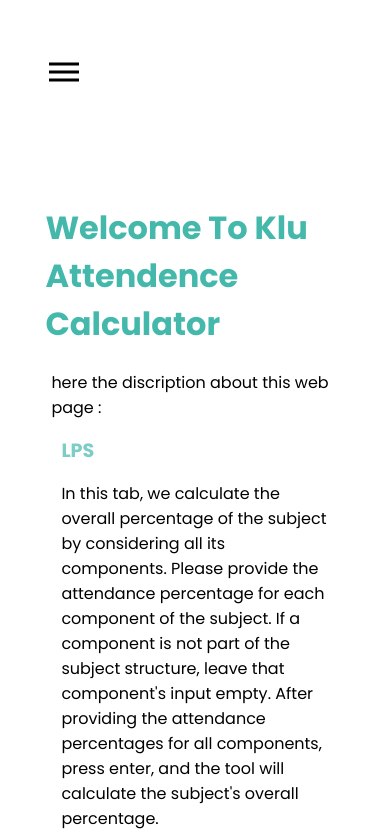
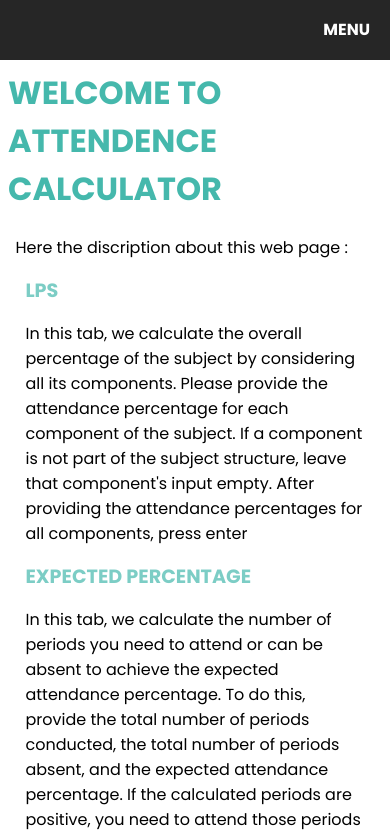
Before and after one commit to Ram-Surampudi/klu-calculater, a React (Create React App) app: page /home in a window 390 px wide. Shown: the top 836 px of the page. Built offline with nearby package versions, Linux system fonts and the light colour scheme.

Commit message:
navbar correted

```diff
--- a/package.json
+++ b/package.json
@@ -9,6 +9,7 @@
     "@testing-library/user-event": "^13.5.0",
     "att": "file:",
     "attendence": "file:",
+    "jquery": "^3.7.1",
     "react": "^18.3.1",
     "react-dom": "^18.3.1",
     "react-router-dom": "^6.23.1",
--- a/src/App.js
+++ b/src/App.js
@@ -14,7 +14,7 @@ function App() {
 
   return (
     <div>
-      <Nav/>
+      <Nav />
       <BrowserRouter>
       <Routes>
         <Route path='/' element={<Navigate to='/home' />} />
--- a/src/Files/DecreaseAtt.js
+++ b/src/Files/DecreaseAtt.js
@@ -22,9 +22,6 @@ const DecreaseAtt = () => {
 
   return (
 <div className='div'>
-<div className='lineBreak'>
-            <br></br><br></br><br></br><br></br><br></br><br></br><br></br>
-        </div>
     <h1>Attendce calculation on leave</h1>
     <form className='form-class' onSubmit={Result}>
         <label for='totalPeriods'>Enter the total conducted periods :</label>
--- a/src/Files/ExpectedPer.js
+++ b/src/Files/ExpectedPer.js
@@ -20,10 +20,6 @@ const ExpectedPer = () => {
 
   return (
     <div className='div'>
-        <div className='lineBreak'>
-            <br></br><br></br><br></br><br></br><br></br><br></br><br></br>
-        </div>
-
     <h1>Expected percentage</h1>
     <form className='form-class' onSubmit={Result}>
         <label>Enter the total conducted periods :</label>
--- a/src/Files/GeneralAttendence.js
+++ b/src/Files/GeneralAttendence.js
@@ -23,9 +23,6 @@ const GeneralAttendence = () => {
 
   return (
 <div className='div'>
-<div className='lineBreak'>
-            <br></br><br></br><br></br><br></br><br></br><br></br><br></br>
-        </div>
     <h1>General Attendence</h1>
     <form className='form-class' onSubmit={Result}>
         <label for='totalPeriods'>Enter the total conducted periods :</label>
--- a/src/Files/Home.js
+++ b/src/Files/Home.js
@@ -3,15 +3,12 @@ import React from 'react'
 const Home = () => {
   return (
     <div className='div'>
-        <div className='lineBreak'>
-            <br></br><br></br><br></br><br></br><br></br><br></br><br></br>
-        </div>
-        <h1 className='main'> welcome to klu Attendence Calculator</h1>
+        <h1 className='main'> welcome to Attendence Calculator</h1>
         <section className='sub'>
-            <p> here the discription about this web page : </p>
+            <p> Here the discription about this web page : </p>
             <div className='sub0'>
                 <h1><a className='hyperlink' href='/ltps'>LPS</a></h1>
-                <p>In this tab, we calculate the overall percentage of the subject by considering all its components. Please provide the attendance percentage for each component of the subject. If a component is not part of the subject structure, leave that component's input empty. After providing the attendance percentages for all components, press enter, and the tool will calculate the subject's overall percentage.</p>
+                <p>In this tab, we calculate the overall percentage of the subject by considering all its components. Please provide the attendance percentage for each component of the subject. If a component is not part of the subject structure, leave that component's input empty. After providing the attendance percentages for all components, press enter</p>
             </div>
             <div className='sub0'>
                 <h1><a className='hyperlink' href='/expected-percentage'>Expected percentage</a></h1>
@@ -23,8 +20,11 @@ const Home = () => {
             </div>
             <div className='sub0'>
                 <h1><a className='hyperlink' href='/take-a-leave'>take a leave </a> </h1>
-                <p>In this tab, you can calculate how much the attendance percentage will decrease when taking a leave. To do this, provide the total periods conducted up to the current date, the total absences up to the current date, and specify the number of periods you plan to take leave for. The calculation will then determine the resulting attendance percentage after accounting for the leave taken.</p>
+                <p>In this tab, you can calculate how much the attendance percentage will decrease when taking a leave. To do this, provide the total periods conducted up to the current date, the total absences up to the current date, and specify the number of periods you plan to take leave</p>
             </div>
+            <div className='note'>
+                <p>Note : 1 Class = 2 periods</p>
+                </div>
         </section>
     </div>
   )
--- a/src/Files/Ltps.js
+++ b/src/Files/Ltps.js
@@ -20,9 +20,6 @@ const Ltps = () => {
 
   return (
     <div className='div'>
-        <div className='lineBreak'>
-            <br></br><br></br><br></br><br></br><br></br><br></br><br></br>
-        </div>
       <h1>LTPS</h1>
         <form className='form-class' onSubmit={Result}>
             <label for='lecture'>Enter the Lecture percentage :</label>
--- a/src/Files/Nav.js
+++ b/src/Files/Nav.js
@@ -1,41 +1,36 @@
-import React from 'react'
+import React, { useState } from 'react'
 import "./name.css";
+import $ from 'jquery';
 
 const NavBar = () => {
 
   const navItems = ['home','ltps','expected-percentage', 'attendence' , 'take-a-leave' ];
 
-      const ButtonHandler = ()=>{
+  const [isActive, setIsActive] = useState(false);
 
-        const hamburger = document.querySelector(".hamburger");
-        const navLinks = document.querySelector(".nav-links");
-        const links = document.querySelectorAll(".nav-links li");
-         //Animate Links
-          navLinks.classList.toggle("open");
-          links.forEach(link => {
-              link.classList.toggle("fade");
-          });
-
-          //Hamburger Animation
-          hamburger.classList.toggle("toggle");
-};
+  const toggleMenu = () => {
+    setIsActive(!isActive);
+   if(isActive)
+    $('.div').css('margin-top', '10px');
+    else
+    $('.div').css('margin-top', '170px');
+  }
 
   return (
-    <nav className='myNavBar'>
-    {/* <div class="logo">
-        <img src="logo.svg" alt="Logo Image" />
-    </div> */}
-    <div class="hamburger" onClick={ButtonHandler}>
-        <div class="line1"></div>
-        <div class="line2"></div>
-        <div class="line3"></div>
+   <div>
+        <div class="responsive-bar">
+        <div class="menu">
+        <h4 onClick={toggleMenu}>Menu</h4>
+        </div>
     </div>
-    <ul class="nav-links">
-          {navItems?.map(item =>(
-                <li  key={item}> <a href= {item}>{item?.toUpperCase()}</a></li>
-            ))}
-    </ul>
-</nav>
+    <nav className='black'>
+    <ul className={isActive ? 'active' : ''}>
+          {navItems.map((e)=>(
+            <li><a href= {'/'+e}>{e.toUpperCase()}</a></li>
+          ))}
+            </ul>
+        </nav>
+   </div>
   )
 }
 
--- a/src/Files/name.css
+++ b/src/Files/name.css
@@ -1,166 +1,130 @@
 
-
-body{
-    overflow-x: hidden;
+.responsive-bar{
+    display: none;
+}
+nav{
+    margin: -10px;
+    position: relative;
+    width: 100%;
+    height: 100px;
+    padding: 10px 100px;
+    box-sizing: border-box;
+    transition: .5s;
+}
+nav.black{
+    background: rgba(0,0,0,0.8);
+    height: 80px;
+    padding: 10px 50px;
+}
+nav .logo{
+    float: left;
+}
+/* nav .logo img{
+    height: 80px;
+    transition: .5s;
+}
+nav.black .logo img{
+    height: 60px;
+} */
+nav > ul{
+    width: 80%;
+    margin: 0 auto;
+    padding: 0;
+    float: right;
+}
+nav > ul > li{
+    list-style: none;
+    display: inline-block;
+}
+nav > ul > li > a:hover{
+    background: #f00;
+    color: #fff;
+}
+nav > ul > li > a{
+    color: #262626;
+    text-decoration: none;
+    text-transform: uppercase; /*for capitalisation of letters */
+    line-height: 80px;
+    padding: 5px 20px;
+    transition: .5s;
+}
+nav.black > ul > li > a{
+    color: #fff;
+    line-height: 60px;
 }
 
-.myNavBar {
-    height: 4rem;
-    background-color: hsl(180, 37%, 48%);
-    border: none;
-    border-radius: 20px;
-    margin: 2rem;
-    margin-inline: 20%;
-    box-shadow: 0 3px 20px rgba(0, 0, 0, 0.2);
-    display: flex;
-}
+@media(max-width:965px){
+    .responsive-bar{
+        display: block;
+        width: 100%;
+        height: 60px;
+        background: #262626;
+        position: fixed;
+        top: 0;
+        left: 0;
+        padding: 5px 20px;
+        box-sizing: border-box;
+        z-index: 1;
+    }
+    .responsive-bar .logo .headingInNav {
+        float: left;
+        height: 50px;
+    }
+    .responsive-bar .menu h4{
+        float: right;
+        color: #fff;
+        margin: 0;
+        padding: 0;
+        line-height: 50px;
+        cursor: pointer;
+        text-transform: uppercase;
+    }
+    nav{
+        padding: 0;
+    }
+    nav,
+    nav.black{
+    background: #262626;
+    height: 60px;
+    padding: 0;
+    }
+    nav .logo{
+        display: none;
+    }
+    nav ul{
+        position: absolute;
+        width: 100%;
+        top: 60px;
+        left: 0;
+        background: #262626;
+        float: none;
+        display: none;
+    }
+    nav ul.active{
+        display: block;
+    }
+    nav ul li{
+        width: 100%;
+    }
+    nav ul li a{
+        display: block;
+        padding: 0;
+        width: 100%;
+        text-align: center;
+        line-height: 30px !important;
+        color: #fff;
 
+    }
 
-
-/* .logo{
-    padding:1vh 1vw;
-    text-align: center;
-}
-.logo img {
-    height: 5rem;
-    width: 5rem;
-} */
-
-.nav-links{
-    display: flex;
-    list-style: none;
-    width: 88%;
-    padding: 0 0.7vw;
-    justify-content: space-evenly;
-    align-items: center;
-    text-transform: uppercase;
-}
-.nav-links li a{
-    text-decoration: none;
-    margin: 0 0.7vw;
-    color: white;
-}
-.nav-links li {
-    position: relative;
-}
-
-
-/*Styling Buttons*/
-/* .login-button{
-    background-color: transparent;
-    border: 1.5px solid #f2f5f7;
-    border-radius: 2em;
-    padding: 0.6rem 0.8rem;
-    margin-left: 2vw;
-    font-size: 1rem;
-    cursor: pointer;
-
-} */
-/* .login-button:hover {
-    color: #131418;
-    background-color: #f2f5f7;
-    border:1.5px solid #f2f5f7;
-    transition: all ease-in-out 350ms;
-} */
-
-/* .join-button{
-    color: #131418;
-    background-color: #61DAFB;
-    border: 1.5px solid #61DAFB;
-    border-radius: 2em;
-    padding: 0.6rem 0.8rem;
-    font-size: 1rem;
-    cursor: pointer;
-}
-.join-button:hover {
-    color: #f2f5f7;
-    background-color: transparent;
-    border:1.5px solid #f2f5f7;
-    transition: all ease-in-out 350ms;
-} */
-
-/*Styling Hamburger Icon*/
-.hamburger div{
-    width: 30px;
-    height:3px;
-    background: #000000;
-    margin: 5px;
-    transition: all 0.3s ease;
-}
-.hamburger{
-    display: none;
-}
-
-/*Stying for small screens*/
-@media screen and (max-width: 1114px){
-    nav{
-        position: fixed;
-        z-index: 3;
+    nav > ul{
+        width: 100%;
+        display: none;
     }
-    .hamburger{
-        display:block;
-        position: absolute;
-        cursor: pointer;
-        right: 5%;
-        top: 50%;
-        transform: translate(-5%, -50%);
-        z-index: 2;
-        transition: all 0.7s ease;
+    nav > ul > li{
+        display: block;
+        text-align: center;
     }
-    .nav-links{
-        position: fixed;
-        background: #383a41;
-        height: 100vh;
-        width: 100%;
-        flex-direction: column;
-        clip-path: circle(50px at 90% -20%);
-        -webkit-clip-path: circle(50px at 90% -10%);
-        transition: all 1s ease-out;
-        pointer-events: none;
-    }
-    .nav-links.open{
-        clip-path: circle(1000px at 90% -10%);
-        -webkit-clip-path: circle(1000px at 90% -10%);
-        pointer-events: all;
-    }
-    .nav-links li{
-        opacity: 0;
-    }
-    .nav-links li:nth-child(1){
-        transition: all 0.5s ease 0.2s;
-    }
-    .nav-links li:nth-child(2){
-        transition: all 0.5s ease 0.4s;
-    }
-    .nav-links li:nth-child(3){
-        transition: all 0.5s ease 0.6s;
-    }
-    .nav-links li:nth-child(4){
-        transition: all 0.5s ease 0.7s;
-    }
-    .nav-links li:nth-child(5){
-        transition: all 0.5s ease 0.8s;
-    }
-    .nav-links li:nth-child(6){
-        transition: all 0.5s ease 0.9s;
-        margin: 0;
-    }
-    .nav-links li:nth-child(7){
-        transition: all 0.5s ease 1s;
-        margin: 0;
-    }
-    li.fade{
-        opacity: 1;
+    .active{
+        display: block;
     }
 }
-/*Animating Hamburger Icon on Click*/
-.toggle .line1{
-    transform: rotate(-45deg) translate(-5px,6px);
-}
-.toggle .line2{
-    transition: all 0.7s ease;
-    width:0;
-}
-.toggle .line3{
-    transform: rotate(45deg) translate(-5px,-6px);
-}
--- a/src/index.css
+++ b/src/index.css
@@ -1,9 +1,5 @@
 @import url("https://fonts.googleapis.com/css2?family=Playfair+Display:wght@600;700;800&family=Poppins:wght@400;500;600;700&display=swap");
 
-.div{
-    margin-left: 10%;
-    margin-right: 10%;
-}
 
 h1{
     font-family: "Poppins", sans-serif;
@@ -22,7 +18,7 @@ label{
 .main {
     font-size : xx-large;
     color: rgb(69, 184, 172);
-    text-transform: capitalize;
+    text-transform: uppercase;
 }
 
 .hyperlink{
@@ -135,14 +131,3 @@ body {
 body {
   font-family: "Poppins", sans-serif;
 }
-
-
-.lineBreak {
-  display: none;
-}
-
-@media screen and (max-width: 800px){
-  .lineBreak {
-    display: block;
-  }
-}
```
Also changed, not shown: 1 other file (tests, documents, lock files or other folders).
